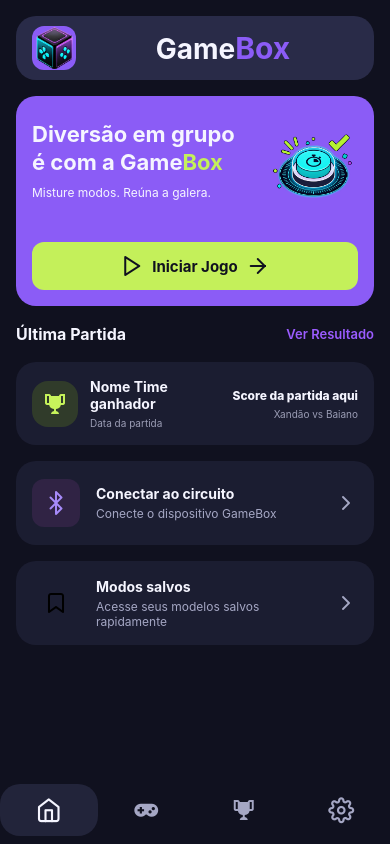
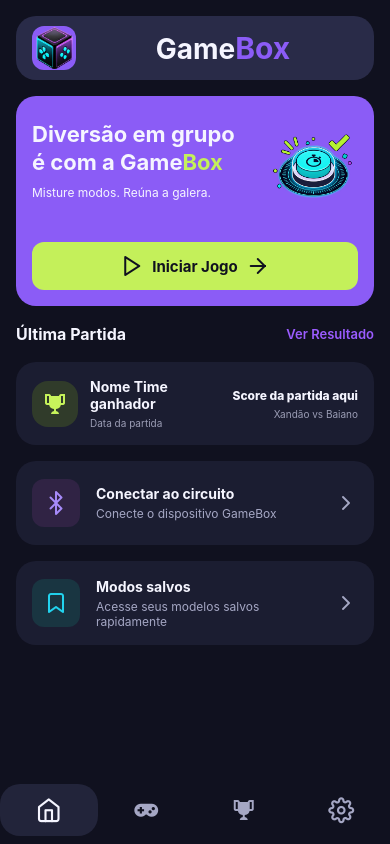
Before and after one commit to YanSilva22/GameBox, a React Native app: screen /HomeScreen in a window 390 px wide. Built offline with nearby package versions, Linux system fonts and the light colour scheme.

Commit message:
Updates theme colors constant
- Adds style variables for the second ActionCard component.

```diff
--- a/src/constants/colors.js
+++ b/src/constants/colors.js
@@ -26,6 +26,10 @@ export const colors = {
     //ActionCard
     colorActionCard: '#A78BFA',
     backgroundActionCard: '#302344',
+
+    //ActionCard
+    colorActionCard2: '#22D3EE',
+    backgroundActionCard2: '#193541',
   },
 
   light: {
```
